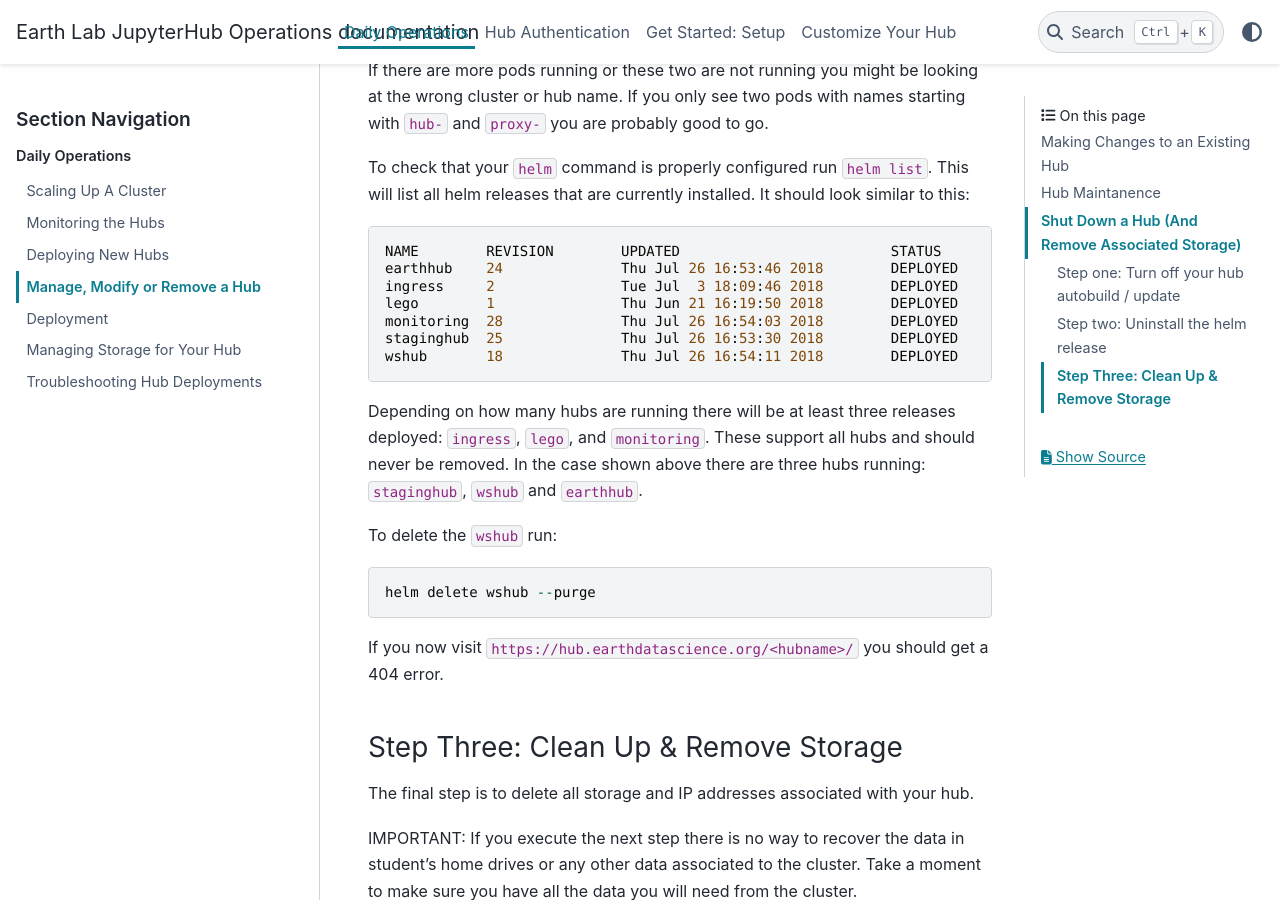
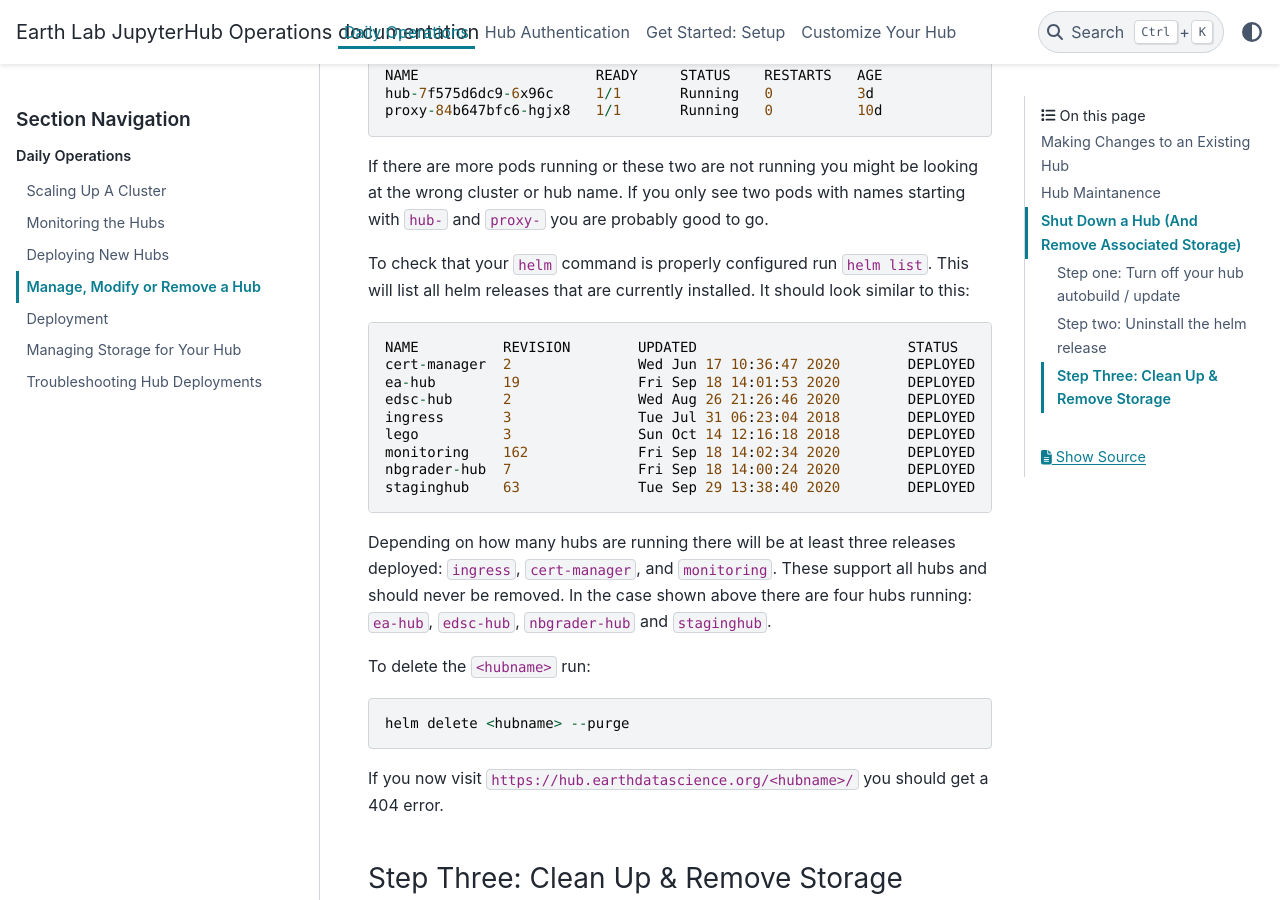
Before and after one commit to earthlab/hub-ops, a Sphinx documentation site: the page built from docs/source/daily-operations/modify-remove-hub.rst, in a window 1280 px wide and 900 px high, scrolled down 2978 px. Built offline with Sphinx 7.4.7 and the PyData theme 0.15.4, drawn with Linux system fonts in a browser that asks for light colours; some of the changed text lies outside the part shown.

Commit message:
Update deployment docs with new staging branch info (#291)
* update contributing with info about staging branch

* add notes about staging branch

* formatting

* updating docs about staging branch and staginghub

* change to docs dir before building

* adding code formatting

```diff
--- a/docs/source/daily-operations/hub-monitoring.rst
+++ b/docs/source/daily-operations/hub-monitoring.rst
@@ -37,8 +37,8 @@
 pods that are running, including service pods that we don't ever interact with.
 
 You should see at least two pods in each namespace that is associated to a hub.
-The namespace and hubname are the same, so ``staginghub`` lives in the
-``staginghub`` namespace.
+The namespace and hubname are the same, so an ``eahub`` hub lives in the
+``eahub`` namespace.
 
 Pods in the ``kube-system``, ``monitoring`` and ``router`` namespaces are best
 left alone.
--- a/docs/source/daily-operations/manage-storage.rst
+++ b/docs/source/daily-operations/manage-storage.rst
@@ -77,7 +77,7 @@
 
 Save your changes, and check the new limit::
 
-  kubectl describe pvc claim-kcranston -n staginghub
+  kubectl describe pvc claim-kcranston -n ea-hub
 
 You will see the message "Waiting for user to (re-)start a pod to finish file
 system resize of volume on node." An admin user can stop the user's pod with
--- a/docs/source/daily-operations/modify-remove-hub.rst
+++ b/docs/source/daily-operations/modify-remove-hub.rst
@@ -128,22 +132,24 @@
 This will list all helm releases that are currently installed. It should look
 similar to this::
 
-    NAME      	REVISION	UPDATED                 	STATUS  	CHART               	NAMESPACE
-    earthhub  	24      	Thu Jul 26 16:53:46 2018	DEPLOYED	earthhub-0.1.0      	earthhub
-    ingress   	2       	Tue Jul  3 18:09:46 2018	DEPLOYED	nginx-ingress-0.22.1	router
-    lego      	1       	Thu Jun 21 16:19:50 2018	DEPLOYED	kube-lego-0.4.2     	router
-    monitoring	28      	Thu Jul 26 16:54:03 2018	DEPLOYED	monitoring-0.1.0    	monitoring
-    staginghub	25      	Thu Jul 26 16:53:30 2018	DEPLOYED	staginghub-0.1.0    	staginghub
-    wshub     	18      	Thu Jul 26 16:54:11 2018	DEPLOYED	wshub-0.1.0         	wshub
+  NAME        	REVISION	UPDATED                 	STATUS  	CHART               	APP VERSION	NAMESPACE
+  cert-manager	2       	Wed Jun 17 10:36:47 2020	DEPLOYED	cert-manager-v0.15.1	v0.15.1    	cert-manager
+  ea-hub      	19      	Fri Sep 18 14:01:53 2020	DEPLOYED	earthhub-0.1.0      	           	ea-hub
+  edsc-hub    	2       	Wed Aug 26 21:26:46 2020	DEPLOYED	edsc-hub-0.1.0      	           	edsc-hub
+  ingress     	3       	Tue Jul 31 06:23:04 2018	DEPLOYED	nginx-ingress-0.23.0	0.15.0     	router
+  lego        	3       	Sun Oct 14 12:16:18 2018	DEPLOYED	kube-lego-0.4.2     	v0.1.6     	router
+  monitoring  	162     	Fri Sep 18 14:02:34 2020	DEPLOYED	monitoring-0.1.0    	           	monitoring
+  nbgrader-hub	7       	Fri Sep 18 14:00:24 2020	DEPLOYED	nbgrader-hub-0.1.0  	           	nbgrader-hub
+  staginghub  	63      	Tue Sep 29 13:38:40 2020	DEPLOYED	staginghub-0.1.0    	           	staginghub
 
 Depending on how many hubs are running there will be at least three releases
-deployed: :code:`ingress`, :code:`lego`, and :code:`monitoring`. These support
-all hubs and should never be removed. In the case shown above there are three
-hubs running: :code:`staginghub`, :code:`wshub` and :code:`earthhub`.
+deployed: :code:`ingress`, :code:`cert-manager`, and :code:`monitoring`. These support
+all hubs and should never be removed. In the case shown above there are four
+hubs running: :code:`ea-hub`, :code:`edsc-hub`, :code:`nbgrader-hub` and :code:`staginghub`.
 
-To delete the :code:`wshub` run::
+To delete the :code:`<hubname>` run::
 
-    helm delete wshub --purge
+    helm delete <hubname> --purge
 
 If you now
 visit :code:`https://hub.earthdatascience.org/<hubname>/` you should get a 404 error.
```
Also changed, not shown: other parts of docs/source/daily-operations/modify-remove-hub.rst (+4 -0 lines), CONTRIBUTING.rst (+9 -1 lines), docs/source/daily-operations/deployment-workflow.rst (+20 -3 lines), docs/source/daily-operations/new-hub.rst (+13 -17 lines).
